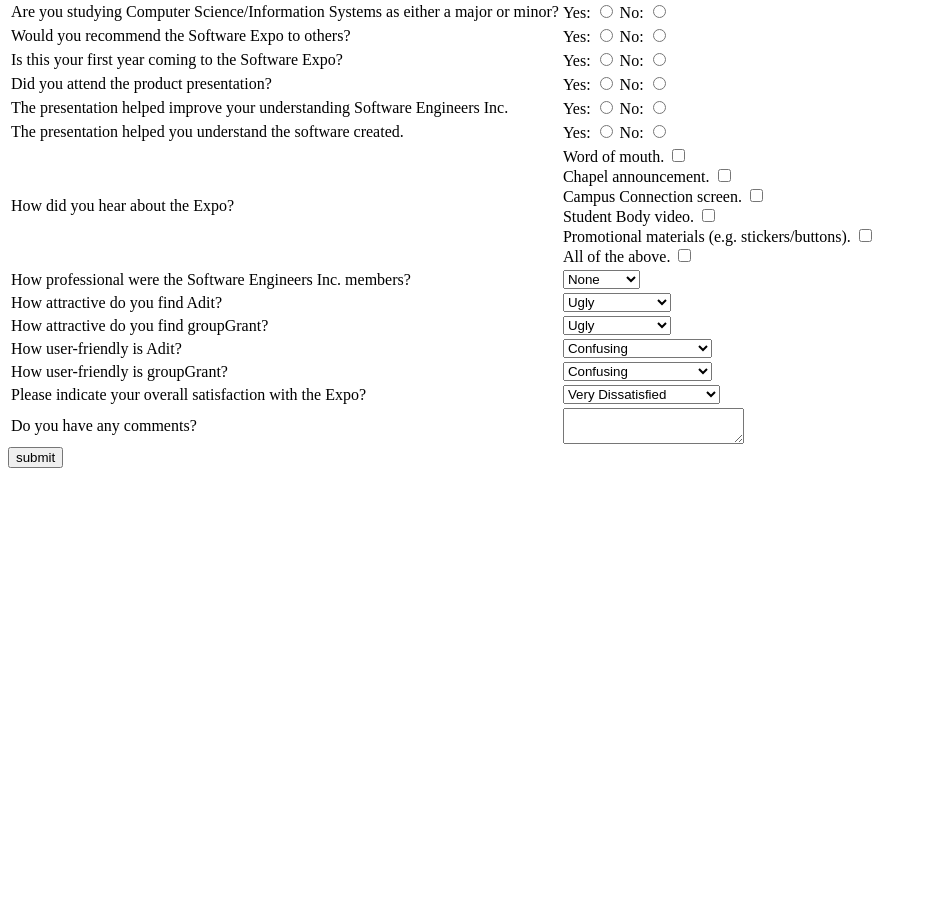
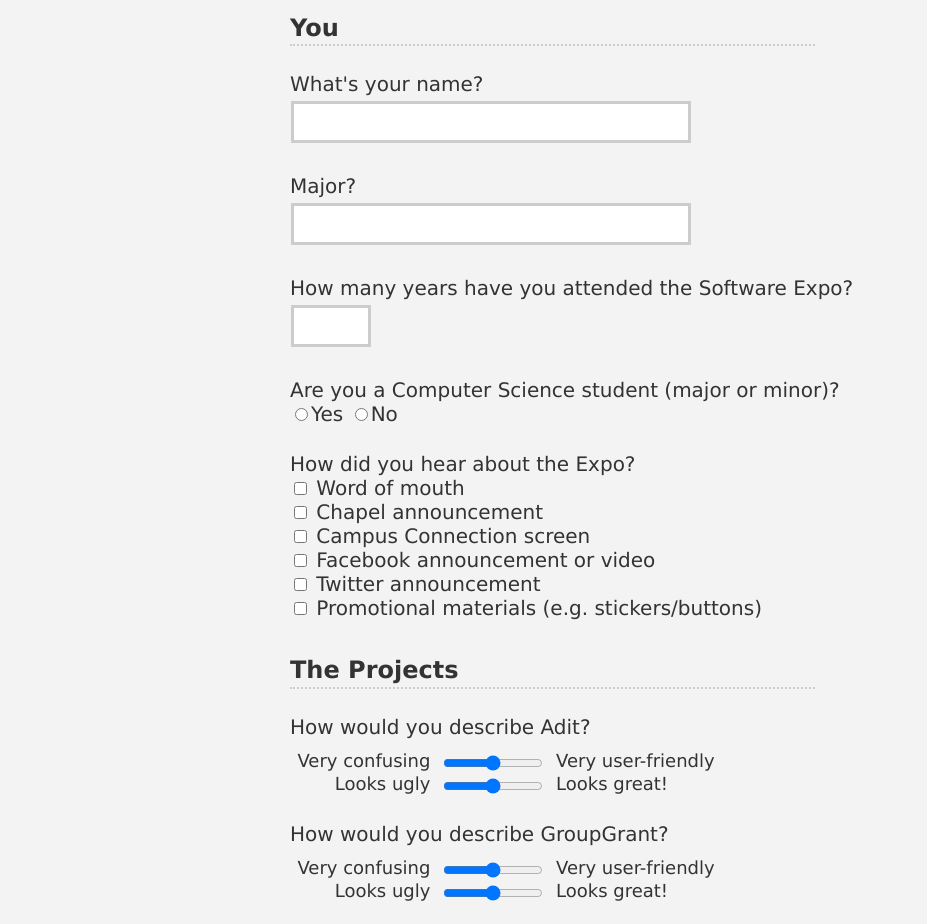
Before and after one commit to robyoder/expo2014, a plain HTML site: page survey/index.html in a window 1280 px wide. Shown: the part 117-1041 px from the top of the page, without its empty margins (0-927 px from the left). Before the commit the page ends 800 px from the top, so only its background shows below. Drawn offline with Linux system fonts and the light colour scheme.

Commit message:
Updating survey

```diff
--- a/survey/index.html
+++ b/survey/index.html
@@ -1,177 +1,233 @@
-      <h1>Survey</h1>
-<form accept-charset="UTF-8" action="/expo2014/admin/survey" method="post">
+<html style="">
+<style type="text/css">
+* {
+  box-sizing: border-box;
+}
+body {
+  background: #f3f3f3;
+  color: #333;
+  font-family: Verdana;
+  font-weight: 100;
+  font-size: 20px;
+}
+button, input, select, textarea {
+  font-family : inherit;
+  font-size   : inherit;
+}
+table.ranges td:first-child {
+  text-align: right;
+}
+table.ranges td {
+  padding: 0 .3em;
+}
+table {
+  font-size: inherit;
+  font-size: .9em;
+  margin: .5em 0 0 0;
+}
+input[type=text] {
+  width: 100%;
+  max-width: 20em;
+}
+input[type=number] {
+  width: 4em;
+}
+input[type=text],
+input[type=number],
+textarea {
+  outline: none;
+  border: 3px solid #ccc;
+  padding: .3em .4em;
+  color: #333;
+  margin: .25em .05em;
+}
+input[type=range] {
+  width: 100px;
+  height: 10px;
+  margin: 5px 0 0 0;
+}
+input[type=text]:focus,
+input[type=number]:focus,
+textarea:focus {
+  border-color: #f06022;
+}
+textarea {
+  width: 100%;
+  height: 7em;
+}
+.page {
+  width: 100%;
+  max-width: 700px;
+  margin: 0 auto;
+  position: relative;
+}
+.label-field {
+  width: 250px;
+  text-align: right;
+}
+button, input[type=submit], input[type=button] {
+  background: #f06022;
+  border: none;
+  outline: none;
+  color: white;
+  padding: .3em .8em;
+  margin-top: .8em;
+}
+p {
+  margin: 1.3em 0 0 0;
+}
+p.dependent {
+  margin-left: 2em;
+}
+h1 {
+  margin-top: 2em;
+  color: #f06022;
+}
+h2 {
+  font-size: 1.2em;
+  border-bottom: .1em dotted #ccc;
+  padding-bottom: .1em;
+  width: 75%;
+  margin-top: 1.5em;
+}
+</style>
 
-        <table>
-
+<section class="page">
+      <h1>Expo Visitor Survey</h1>
+      <form accept-charset="UTF-8" action="/expo2014/admin/survey" method="post">
+        <h2>You</h2>
+        <p>
+          <label for="name">What's your name?</label><br />
+          <input id="name" name="name" type="text" />
+        </p>
+        <p>
+          <label for="major">Major?</label><br />
+          <input id="major" name="major" type="text" />
+        </p>
+        <p>
+          <label for="previous">How many years have you attended the Software Expo?</label><br />
+          <input id="previous" name="previous" type="number" />
+        </p>
+        <p>
+          Are you a Computer Science student (major or minor)?<br />
+          <input type="radio" name="cs_student" id="cs_student_yes" value="yes" /><label for="cs_student_yes">Yes</label>
+          <input type="radio" name="cs_student" id="cs_student_no" value="no" /><label for="cs_student_no">No</label>
+        </p>
+        <p>
+          How did you hear about the Expo?<br />
+          <input id="mouth" name="hear[ ]" type="checkbox" value="mouth" />
+          <label for="mouth">Word of mouth</label><br />
+          <input id="chapel" name="hear[ ]" type="checkbox" value="chapel" />
+          <label for="chapel">Chapel announcement</label><br />
+          <input id="connection" name="hear[ ]" type="checkbox" value="connection" />
+          <label for="connection">Campus Connection screen</label><br />
+          <input id="facebook" name="hear[ ]" type="checkbox" value="video" />
+          <label for="facebook">Facebook announcement or video</label><br />
+          <input id="twitter" name="hear[ ]" type="checkbox" value="video" />
+          <label for="twitter">Twitter announcement</label><br />
+          <input id="materials" name="hear[ ]" type="checkbox" value="materials" />
+          <label for="materials">Promotional materials (e.g. stickers/buttons)</label><br />
+        </p>
+        <h2>The Projects</h2>
+        <p>How would you describe Adit?</p>
+        <table class="ranges">
           <tr>
-            <td class="label-field">
-              <label for="name">Tell us who you are</label>
-            </td>
-            <td class="text-field">
-              <input id="name" name="name" type="text" />
-            </td>
+            <td>Very confusing</td>
+            <td><input id="friendly_adit" name="friendly_adit" type="range" min="0" max="100" /></td>
+            <td>Very user-friendly</td>
           </tr>
           <tr>
-            <td class="label-field">
-              <label for="previous">How many previous Software Expos have you been to?</label>
-            </td>
-            <td class="text-field">
-              <input id="previous" name="previous" type="text" />
-            </td>
+            <td>Looks ugly</td>
+            <td><input id="attractive_adit" name="attractive_adit" type="range" min="0" max="100" /></td>
+            <td>Looks great!</td>
+          </tr>
+        </table>
+        <p>How would you describe GroupGrant?</p>
+        <table class="ranges">
+          <tr>
+            <td>Very confusing</td>
+            <td><input id="friendly_groupgrant" name="friendly_groupgrant" type="range" min="0" max="100" /></td>
+            <td>Very user-friendly</td>
           </tr>
           <tr>
-            <td class="label-field">
-              <label for="studying">Are you studying Computer Science/Information Systems as either a major or minor?</label>
-            </td>
-            <td class="text-field">
-              Yes: <input id="studying_0" name="studying" type="radio" value="0" />
-        	  No:  <input id="studying_1" name="studying" type="radio" value="1" />
-            </td>
+            <td>Looks ugly</td>
+            <td><input id="attractive_groupgrant" name="attractive_groupgrant" type="range" min="0" max="100" /></td>
+            <td>Looks great!</td>
+          </tr>
+        </table>
+        <h2>The Expo</h2>
+        <p>
+          Did you attend the presentation about the projects?<br />
+          <input type="radio" name="attend_pres" id="attend_pres_yes" value="yes" /><label for="attend_pres_yes">Yes</label>
+          <input type="radio" name="attend_pres" id="attend_pres_no" value="no" /><label for="attend_pres_no">No</label>
+        </p>
+        <p class="dependent">
+          Did the presentation help improve your understanding of Software Engineers Inc.?<br />
+          <input type="radio" name="sei_un" id="sei_un_yes" value="yes" /><label for="sei_un_yes">Yes</label>
+          <input type="radio" name="sei_un" id="sei_un_no" value="no" /><label for="sei_un_no">No</label>
+          <input type="radio" name="sei_un" id="sei_un_na" value="na" /><label for="sei_un_na">N/A</label>
+        </p>
+        <p class="dependent">
+          Did the presentation help improve your understanding of the software we created?<br />
+          <input type="radio" name="proj_un" id="proj_un_yes" value="yes" /><label for="proj_un_yes">Yes</label>
+          <input type="radio" name="proj_un" id="proj_un_no" value="no" /><label for="proj_un_no">No</label>
+          <input type="radio" name="proj_un" id="proj_un_na" value="na" /><label for="proj_un_na">N/A</label>
+        </p>
+        <p>How would you describe the SEI team members?</p>
+        <table class="ranges">
+          <tr>
+            <td>Unprofessional</td>
+            <td><input id="professional" name="professional" type="range" min="0" max="100" /></td>
+            <td>Very professional</td>
           </tr>
           <tr>
-            <td class="label-field">
-              <label for="recommend">Would you recommend the Software Expo to others?</label>
-            </td>
-            <td class="text-field">
-              Yes: <input id="recommend_0" name="recommend" type="radio" value="0" />
-        	  No:  <input id="recommend_1" name="recommend" type="radio" value="1" />
-            </td>
+            <td>Unfriendly</td>
+            <td><input id="friendly" name="friendly" type="range" min="0" max="100" /></td>
+            <td>Very friendly</td>
           </tr>
           <tr>
-            <td class="label-field">
-              <label for="first">Is this your first year coming to the Software Expo?</label>
-            </td>
-            <td class="text-field">
-              Yes: <input id="first_0" name="first" type="radio" value="0" />
-        	  No:  <input id="first_1" name="first" type="radio" value="1" />
-            </td>
+            <td>Unhelpful</td>
+            <td><input id="helpful" name="helpful" type="range" min="0" max="100" /></td>
+            <td>Very helpful</td>
+          </tr>
+        </table>
+        <p>How would you describe the Software Expo as a whole?</p>
+        <table class="ranges">
+          <tr>
+            <td>Uninteresting</td>
+            <td><input id="interesting" name="interesting" type="range" min="0" max="100" /></td>
+            <td>Very interesting</td>
           </tr>
           <tr>
-            <td class="label-field">
-              <label for="attend_presentation">Did you attend the product presentation?</label>
-            </td>
-            <td class="text-field">
-              Yes: <input id="attend_presentation_0" name="attend_presentation" type="radio" value="0" />
-        	  No:  <input id="attend_presentation_1" name="attend_presentation" type="radio" value="1" />
-            </td>
+            <td>Poorly organized</td>
+            <td><input id="organized" name="organized" type="range" min="0" max="100" /></td>
+            <td>Well organized</td>
           </tr>
           <tr>
-            <td class="label-field">
-              <label for="understanding">The presentation helped improve your understanding Software Engineers Inc.</label>
-            </td>
-            <td class="text-field">
-              Yes: <input id="understanding_0" name="understanding" type="radio" value="0" />
-        	  No:  <input id="understanding_1" name="understanding" type="radio" value="1" />
-            </td>
-          </tr>
-          <tr>
-            <td class="label-field">
-              <label for="created">The presentation helped you understand the software created.</label>
-            </td>
-            <td class="text-field">
-              Yes: <input id="created_0" name="created" type="radio" value="0" />
-        	  No:  <input id="created_1" name="created" type="radio" value="1" />
-            </td>
-          </tr>
-          <tr>
-            <td class="label-field">
-              <label for="hear">How did you hear about the Expo?</label>
-            </td>
-            <td class="text-field">
-              <label for="mouth">Word of mouth.</label>
-	          <input id="mouth" name="mouth" type="checkbox" value="1" /><br />
-	          <label for="chapel">Chapel announcement.</label>
-	          <input id="chapel" name="chapel" type="checkbox" value="1" /><br />
-	          <label for="connection">Campus Connection screen.</label>
-	          <input id="connection" name="connection" type="checkbox" value="1" /><br />
-	          <label for="video">Student Body video.</label>
-	          <input id="video" name="video" type="checkbox" value="1" /><br />
-	          <label for="materials">Promotional materials (e.g. stickers/buttons).</label>
-	          <input id="materials" name="materials" type="checkbox" value="1" /><br />
-	          <label for="all">All of the above.</label>
-	          <input id="all" name="all" type="checkbox" value="1" /><br />
-            </td>
-          </tr>
-          <tr>
-            <td class="label-field">
-              <label for="professional">How professional were the Software Engineers Inc. members?</label>
-            </td>
-            <td class="text-field">
-              <select id="professional" name="professional"><option value="N">None</option>
-<option  value="S">Some</option>
-<option  value="A">Average</option>
-<option  value="G">Good</option>
-<option  value="E">Excellent</option></select>
-            </td>
-          </tr>
-          <tr>
-            <td class="label-field">
-              <label for="attractive_adit">How attractive do you find Adit?</label>
-            </td>
-            <td class="text-field">
-              <select id="attractive_adit" name="attractive_adit"><option value="U">Ugly</option>
-<option  value="P">Plain</option>
-<option  value="N">Neutral</option>
-<option  value="A">Attractive</option>
-<option  value="VA">Very Attractive</option></select>
-            </td>
-          </tr>
-          <tr>
-            <td class="label-field">
-              <label for="attractive_groupgrant">How attractive do you find groupGrant?</label>
-            </td>
-            <td class="text-field">
-              <select id="attractive_groupgrant" name="attractive_groupgrant"><option value="U">Ugly</option>
-<option  value="P">Plain</option>
-<option  value="N">Neutral</option>
-<option  value="A">Attractive</option>
-<option  value="VA">Very Attractive</option></select>
-            </td>
-          </tr>
-          <tr>
-            <td class="label-field">
-              <label for="friendly_adit">How user-friendly is Adit?</label>
-            </td>
-            <td class="text-field">
-              <select id="friendly_adit" name="friendly_adit"><option value="C">Confusing</option>
-<option  value="SC">Somewhat Confusing</option>
-<option  value="N">Neutral</option>
-<option  value="UF">User-Friendly</option>
-<option  value="VUF">Very User-Friendly</option></select>
-            </td>
-          </tr>
-          <tr>
-            <td class="label-field">
-              <label for="friendly_groupgrant">How user-friendly is groupGrant?</label>
-            </td>
-            <td class="text-field">
-              <select id="friendly_groupgrant" name="friendly_groupgrant"><option value="C">Confusing</option>
-<option  value="SC">Somewhat Confusing</option>
-<option  value="N">Neutral</option>
-<option  value="UF">User-Friendly</option>
-<option  value="VUF">Very User-Friendly</option></select>
-            </td>
-          </tr>
-          <tr>
-            <td class="label-field">
-              <label for="overall">Please indicate your overall satisfaction with the Expo?</label>
-            </td>
-            <td class="text-field">
-              <select id="overall" name="overall"><option value="VD">Very Dissatisfied</option>
-<option  value="SD">Somewhat Dissatisfied</option>
-<option  value="N">Neutral</option>
-<option  value="SS">Somewhat Satisfied</option>
-<option  value="VS">Very Satisfied</option></select>
-            </td>
-          </tr>
-          <tr>
-            <td class="label-field">
-              <label for="comments">Do you have any comments?</label>
-            </td>
-            <td class="text-field">
-              <textarea id="comments" name="comments"></textarea>
-            </td>
+            <td>A bad experience</td>
+            <td><input id="overall_experience" name="overall_experience" type="range" min="0" max="100" /></td>
+            <td>A great experience</td>
           </tr>
         </table>
-<input type="submit" value="submit" />
-</form>
+        <p>
+          Would you recommend the Software Expo to others?<br />
+          <input type="radio" name="recommend" id="recommend_yes" value="yes" /><label for="recommend_yes">Yes</label>
+          <input type="radio" name="recommend" id="recommend_no" value="no" /><label for="recommend_no">No</label>
+        </p>
+        <p>
+          <label for="comments">Do you have any other comments for us?</label><br />
+          <textarea id="comments" name="comments"></textarea>
+        </p>
+        <input type="submit" value="Submit" />
+      </form>
+
+<script type="text/javascript">
+
+// var select_tags = document.getElementsByTagName("select");
+// for (var x = 0; x < select_tags.length; x++)
+// {
+//   select_tags[x].selectedIndex = -1;
+// }
+
+</script>
+</section>
```
